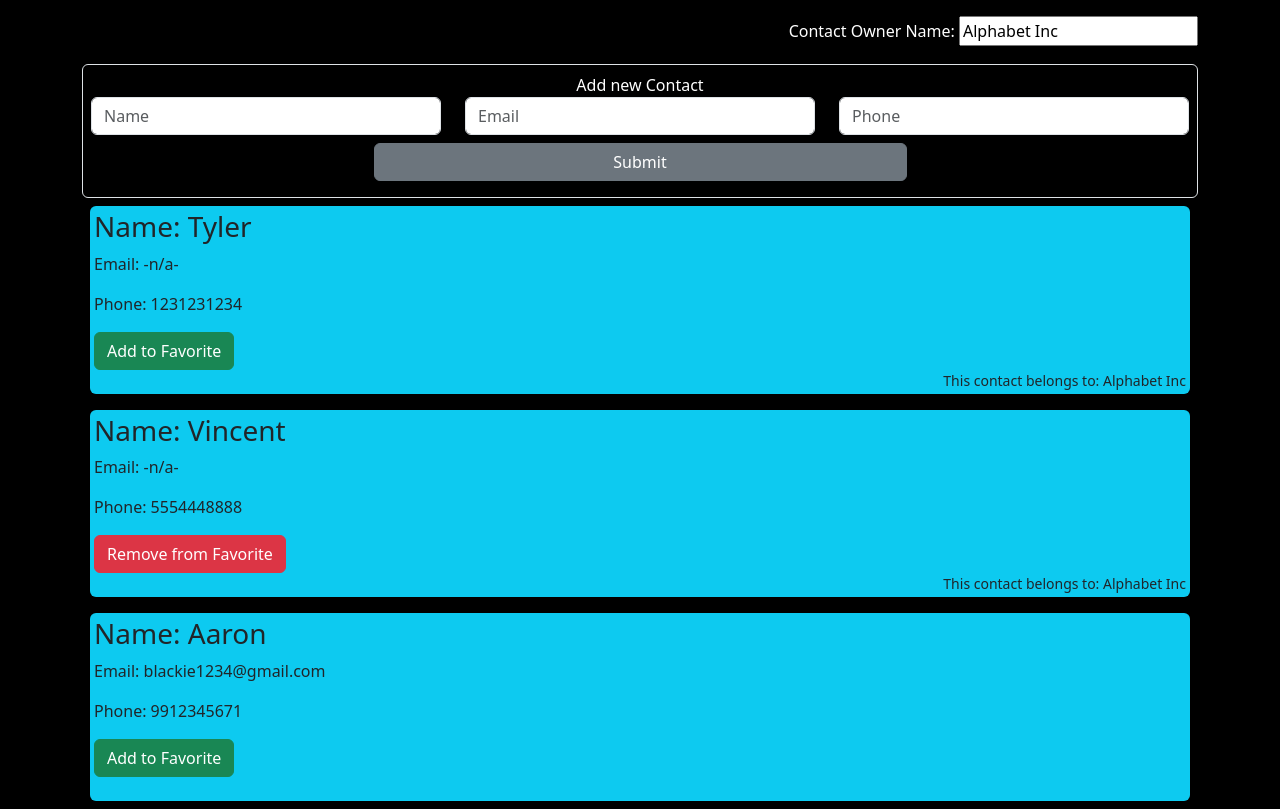
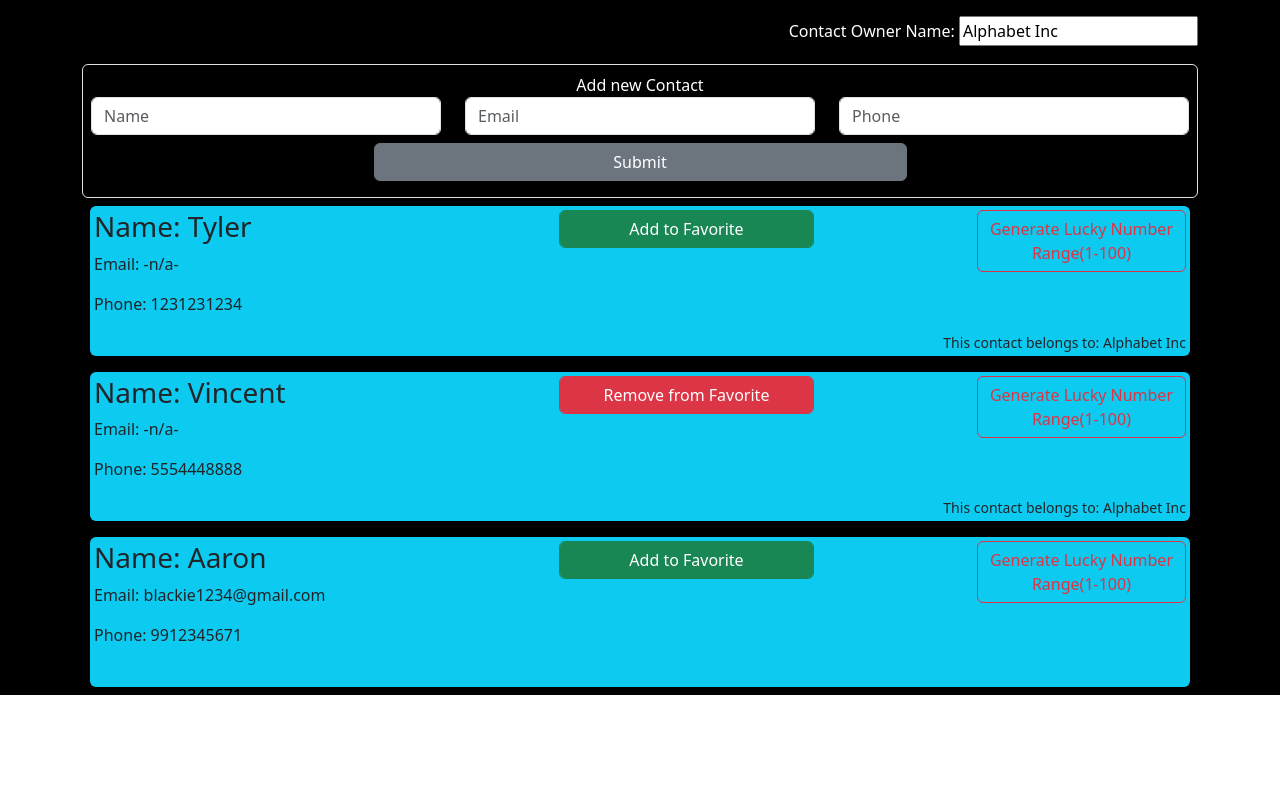
Before and after one commit to Tyler-Ke/vue-components-demo, a Vue app in the folder vue-components-demo/: page / in a window 1280 px wide. Built offline with nearby package versions, Linux system fonts and the light colour scheme.

Commit message:
created lucky number component and added it to each contact. made favorite buttons form-control.

```diff
--- a/vue-components-demo/src/components/Contact.vue
+++ b/vue-components-demo/src/components/Contact.vue
@@ -1,7 +1,7 @@
 <template>
    <div class="bg-info rounded p-1 pb-4 m-2">
       <div class="row">
-         <div class="col-12">
+         <div class="col-5">
             <h3>Name: {{ name }}</h3>
             <p>Email: {{ email }}</p>
             <p>Phone: {{ phone }}</p>
@@ -14,10 +14,13 @@
                      name: props.name,
                   })
                "
-               :class="[isFavorite ? 'btn btn-danger' : 'btn btn-success']"
+               :class="[isFavorite ? 'btn btn-danger form-control' : 'btn btn-success form-control']"
             >
                {{ isFavorite ? "Remove from" : "Add to" }} Favorite
             </button>
+         </div>
+         <div class="col-4">
+            <LuckyNumber :maxNumber="100"></LuckyNumber>
          </div>
       </div>
       <span class="float-end small" v-if="ownername !== ''">
@@ -27,6 +30,7 @@
 </template>
 
 <script setup>
+import LuckyNumber from "./LuckyNumber.vue";
 const props = defineProps({
    name: { type: String, required: true },
    phone: Number,
@@ -37,6 +41,5 @@
 
 const emit = defineEmits(["update-favorite"]);
 
-function toggleFavorite() {
-}
+function toggleFavorite() {}
 </script>
--- /dev/null
+++ b/vue-components-demo/src/components/LuckyNumber.vue
@@ -0,0 +1,28 @@
+<template>
+   <div class="float-end">
+      <button class="btn btn-outline-danger" @click="generateLuckyNumber()">
+         <span v-if="luckyNumber === 0"
+            >Generate Lucky Number <br />
+            Range(1-{{ maxNumber }})</span
+         >
+         <span v-else
+            >Lucky Number: {{ luckyNumber }} <br />Click to generate new lucky
+            number</span
+         >
+      </button>
+   </div>
+</template>
+
+<script setup>
+import { ref } from "vue";
+let luckyNumber = ref(0);
+
+const props = defineProps({
+   maxNumber: { type: Number, default: 100 },
+});
+
+function generateLuckyNumber() {
+   luckyNumber.value = Math.floor(Math.random() * props.maxNumber) + 1;
+   console.log(luckyNumber.value);
+}
+</script>
```
